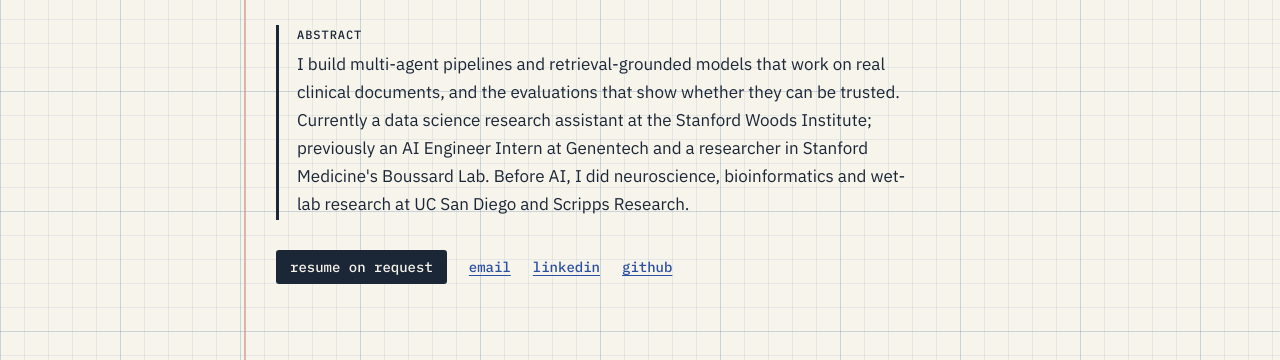
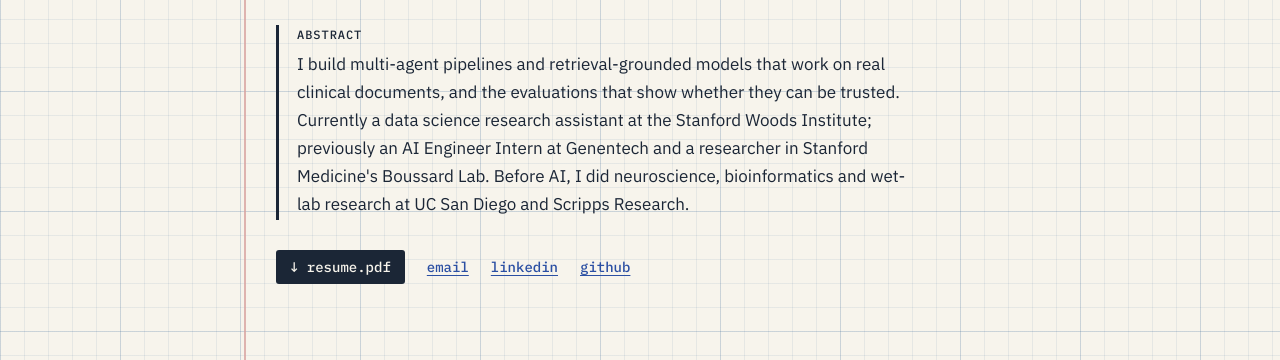
Before and after one commit to keyiyu0331/keyiyu0331.github.io, a plain HTML site: page index.html in a window 1280 px wide. Shown: the part 269-629 px from the top of the page. Drawn offline with Linux system fonts and the light colour scheme.

Commit message:
Link resume from Google Docs
Co-Authored-By: Claude Opus 5.5 <noreply@anthropic.com>

```diff
--- a/index.html
+++ b/index.html
@@ -225,7 +225,7 @@ footer { font: 12px/1 "IBM Plex Mono", monospace; color: var(--ink-faint); paddi
         <p>I build multi-agent pipelines and retrieval-grounded models that work on real clinical documents, and the evaluations that show whether they can be trusted. Currently a data science research assistant at the Stanford Woods Institute; previously an AI Engineer Intern at Genentech and a researcher in Stanford Medicine's Boussard Lab. Before AI, I did neuroscience, bioinformatics and wet-lab research at UC San Diego and Scripps Research.</p>
       </div>
       <div class="links">
-        <a class="primary" href="mailto:keyiyu@stanford.edu?subject=Resume%20request">resume on request</a>
+        <a class="primary" href="https://docs.google.com/document/d/17If3PePLBrR7-VX_hWRZ4sIcpXqI0p71jI1XItjCE38/export?format=pdf" target="_blank" rel="noopener">↓ resume.pdf</a>
         <a href="mailto:keyiyu@stanford.edu">email</a>
         <a href="https://www.linkedin.com/in/keyiyu03/" target="_blank" rel="noopener">linkedin</a>
         <a href="https://github.com/keyiyu0331" target="_blank" rel="noopener">github</a>
@@ -440,7 +440,7 @@ footer { font: 12px/1 "IBM Plex Mono", monospace; color: var(--ink-faint); paddi
       <p>I'm looking for AI / ML engineering roles where LLMs meet healthcare and life sciences. Email is the fastest way to reach me.</p>
       <div class="links">
         <a class="primary" href="mailto:keyiyu@stanford.edu">keyiyu@stanford.edu</a>
-        <a href="mailto:keyiyu@stanford.edu?subject=Resume%20request">resume on request</a>
+        <a href="https://docs.google.com/document/d/17If3PePLBrR7-VX_hWRZ4sIcpXqI0p71jI1XItjCE38/export?format=pdf" target="_blank" rel="noopener">resume.pdf</a>
         <a href="https://www.linkedin.com/in/keyiyu03/" target="_blank" rel="noopener">linkedin</a>
       </div>
       <div class="sign">— Keyi</div>
```
